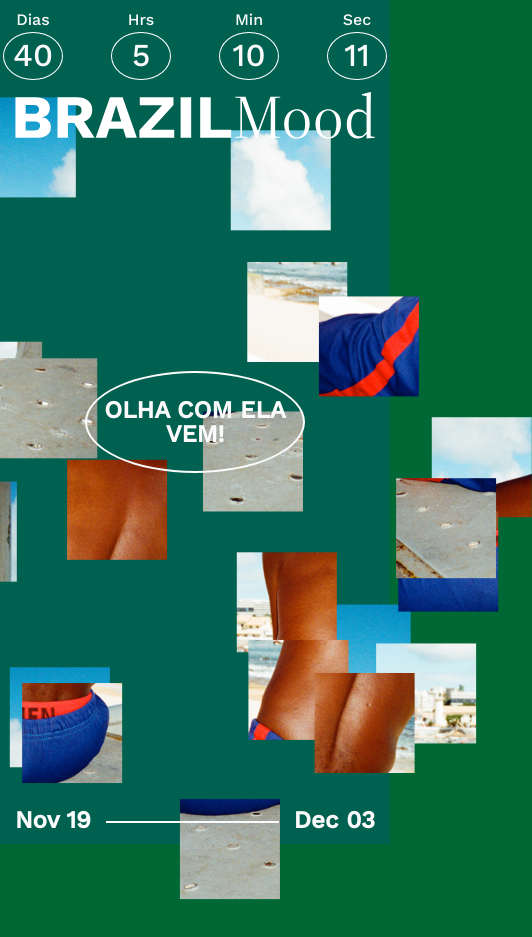
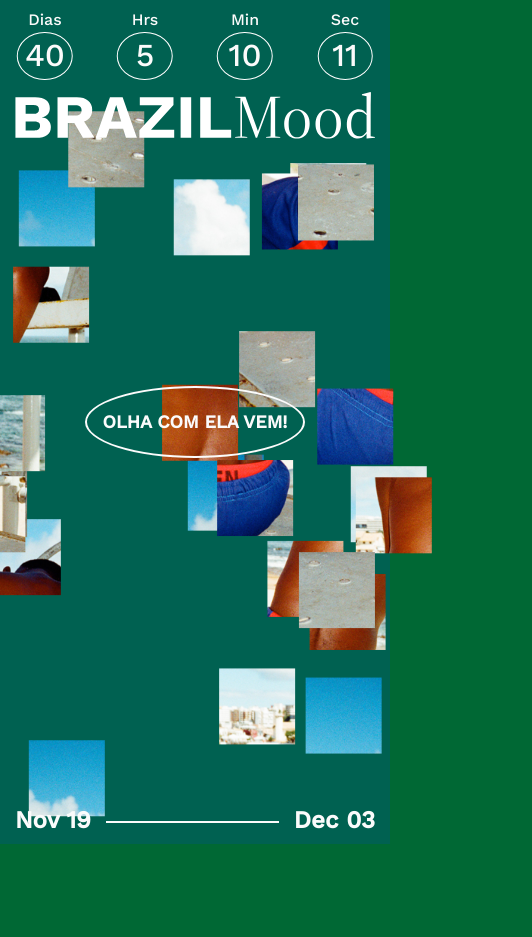
Before and after one commit to Valmarinoa/milky-moodz, a React (Create React App) app: page / in a window 390 px wide. Shown: the whole page, 532 px wide, since content can reach past the window. After the commit the page ends 844 px from the top, so only its background shows below. Built offline with nearby package versions, Linux system fonts and the light colour scheme.

Commit message:
Mobile readjustments of layout

```diff
--- a/src/components/_CountDown/CountDownComponent.tsx
+++ b/src/components/_CountDown/CountDownComponent.tsx
@@ -2,10 +2,10 @@ import React, { useEffect, useState } from 'react'
 import { Counter, H2Counters, CounterContainer } from './styles'
 
 const CountDownComponent = () => {
-  const [dias, setDias] = useState<number>()
-  const [horas, setHoras] = useState<number>()
-  const [minutos, setMinutos] = useState<number>()
-  const [segundos, setSegundos] = useState<number>()
+  const [dias, setDias] = useState<number>(0o0)
+  const [horas, setHoras] = useState<number>(0o0)
+  const [minutos, setMinutos] = useState<number>(0o0)
+  const [segundos, setSegundos] = useState<number>(0o0)
 
 
 
--- a/src/components/_CountDown/styles.tsx
+++ b/src/components/_CountDown/styles.tsx
@@ -14,6 +14,10 @@ export const Counter = styled.div`
   width: 400px;
   z-index: 99;
   color: #000000;
+
+  @media (max-width: 400px) {
+    width: 95%;
+  }
 `
 export const CounterContainer = styled.div`
   width: 15%;
--- a/src/components/_Footer/styles.tsx
+++ b/src/components/_Footer/styles.tsx
@@ -5,7 +5,12 @@ export const Footer = styled.footer`
   ${Marginals}
   bottom: 0;
   justify-content: space-between;
-  padding: 15px
+  padding: 15px;
+
+  @media (max-width: 400px) {
+    position: absolute;
+    bottom: 0;
+  }
 `
 
 export const H2 = styled.h2`
--- a/src/components/_ImgBox/styles.tsx
+++ b/src/components/_ImgBox/styles.tsx
@@ -19,5 +19,15 @@ height: 100px;
 width: 100px;
 position: relative;
 background-position: ${({$initialX, $initialY}:_MatrixProps) =>
-  `-${$initialX * 100}px -${$initialY * 100}px`}
+  `-${$initialX * 100}px -${$initialY * 100}px`};
+
+
+  @media (max-width: 400px) {
+    height: 76px;
+    width: 76px;
+    background-size: 380px 580px;
+    background-position: ${({$initialX, $initialY}:_MatrixProps) =>
+  `-${$initialX * 100}px -${$initialY * 100}px`};
+  }
+
 `
--- a/src/styles/global.ts
+++ b/src/styles/global.ts
@@ -49,6 +49,11 @@ export const ImageContainer = styled.div.attrs<{ $isTogether: boolean }>(
      position: relative;
      height: 600px;
      width: 400px;
+
+     @media (max-width: 400px) {
+      height: 455px;
+     width: 304px;
+    }
 
    `;
 
@@ -108,4 +113,8 @@ export const Button = styled.button`
      font-size: 24px;
      width: 220px;
    }
+
+   @media (max-width: 400px) {
+    font-size: 18px;
+  }
    `
```
Also changed, not shown: 8 other files (tests, documents, lock files or other folders).
